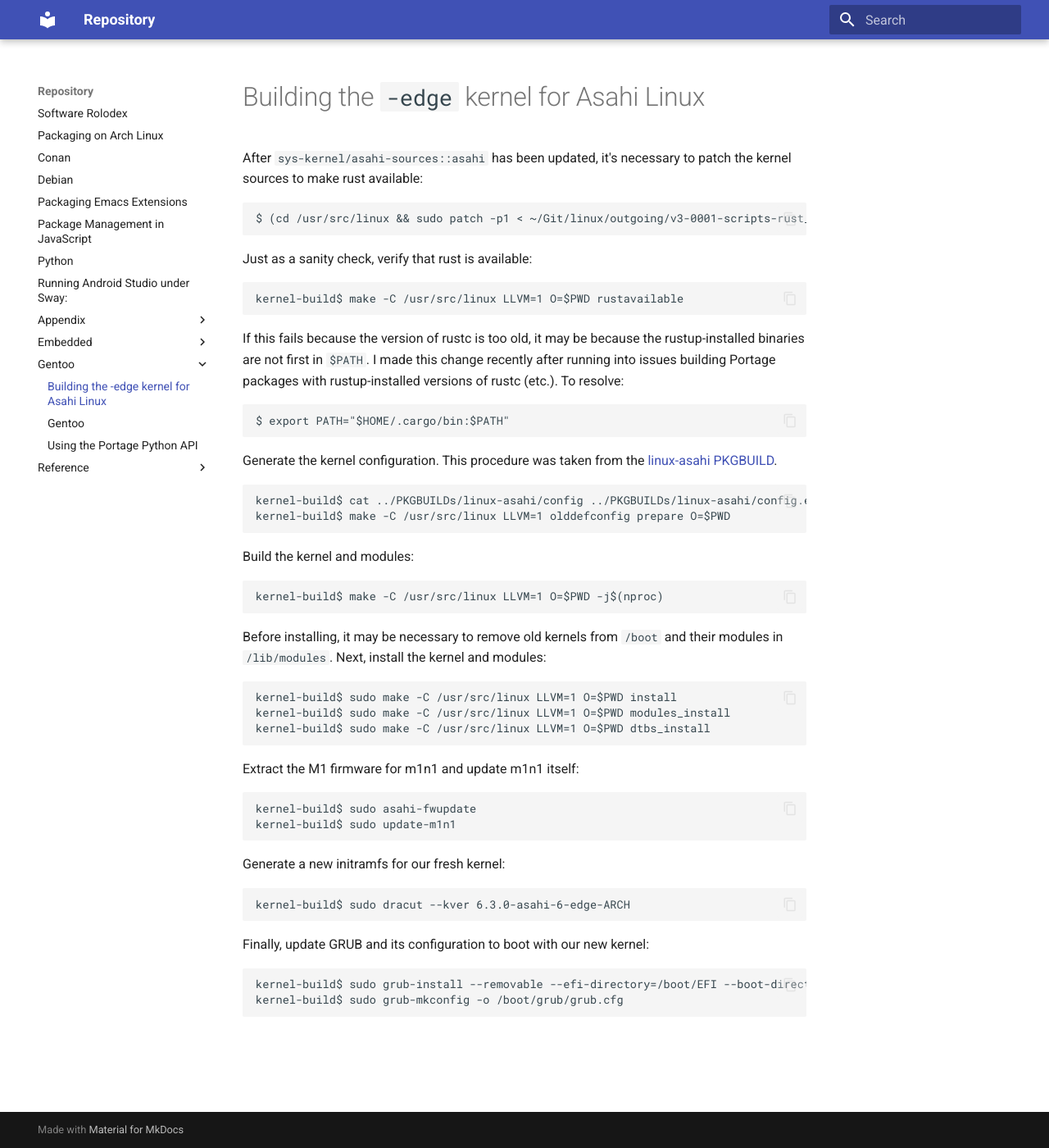
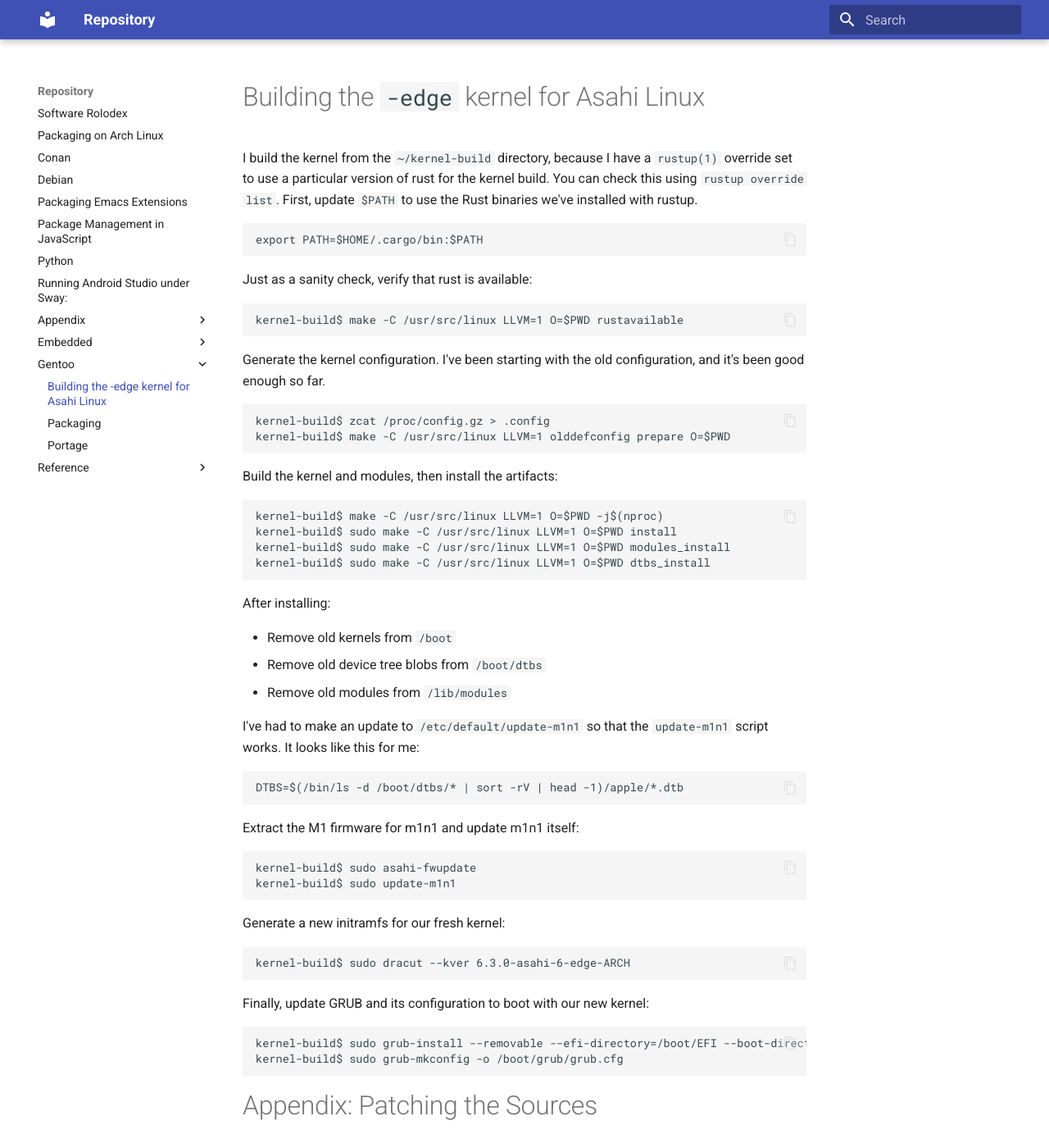
Before and after one commit to AmateurECE/twardyece-repository, an MkDocs documentation site: the page built from docs/Gentoo/AsahiKernel.md, in a window 1280 px wide and 1400 px high. Shown: the whole window at 82% size. Built offline with MkDocs 1.6.1 and Material for MkDocs 9.7.7, drawn with Linux system fonts in a browser that asks for light colours; some of the changed text lies outside the part shown.

Commit message:
Gentoo: Update a bunch of these docs

````diff
--- a/docs/Gentoo/AsahiKernel.md
+++ b/docs/Gentoo/AsahiKernel.md
@@ -1,10 +1,12 @@
 # Building the `-edge` kernel for Asahi Linux
 
-After `sys-kernel/asahi-sources::asahi` has been updated, it's necessary to
-patch the kernel sources to make rust available:
+I build the kernel from the `~/kernel-build` directory, because I have a
+`rustup(1)` override set to use a particular version of rust for the kernel
+build. You can check this using `rustup override list`. First, update `$PATH`
+to use the Rust binaries we've installed with rustup.
 
 ```bash-session
-$ (cd /usr/src/linux && sudo patch -p1 < ~/Git/linux/outgoing/v3-0001-scripts-rust_is_available-Fix-clang-version-check.patch)
+export PATH=$HOME/.cargo/bin:$PATH
 ```
 
 Just as a sanity check, verify that rust is available:
@@ -13,36 +15,34 @@ Just as a sanity check, verify that rust is available:
 kernel-build$ make -C /usr/src/linux LLVM=1 O=$PWD rustavailable
 ```
 
-If this fails because the version of rustc is too old, it may be because the
-rustup-installed binaries are not first in `$PATH`. I made this change
-recently after running into issues building Portage packages with
-rustup-installed versions of rustc (etc.). To resolve:
+Generate the kernel configuration. I've been starting with the old
+configuration, and it's been good enough so far.
 
 ```bash-session
-$ export PATH="$HOME/.cargo/bin:$PATH"
-```
-
-Generate the kernel configuration. This procedure was taken from the
-[linux-asahi PKGBUILD][1].
-
-```bash-session
-kernel-build$ cat ../PKGBUILDs/linux-asahi/config ../PKGBUILDs/linux-asahi/config.edge > .config
+kernel-build$ zcat /proc/config.gz > .config
 kernel-build$ make -C /usr/src/linux LLVM=1 olddefconfig prepare O=$PWD
 ```
 
-Build the kernel and modules:
+Build the kernel and modules, then install the artifacts:
 
 ```bash-session
 kernel-build$ make -C /usr/src/linux LLVM=1 O=$PWD -j$(nproc)
-```
-
-Before installing, it may be necessary to remove old kernels from `/boot` and
-their modules in `/lib/modules`. Next, install the kernel and modules:
-
-```bash-session
 kernel-build$ sudo make -C /usr/src/linux LLVM=1 O=$PWD install
 kernel-build$ sudo make -C /usr/src/linux LLVM=1 O=$PWD modules_install
 kernel-build$ sudo make -C /usr/src/linux LLVM=1 O=$PWD dtbs_install
+```
+
+After installing:
+
+* Remove old kernels from `/boot`
+* Remove old device tree blobs from `/boot/dtbs`
+* Remove old modules from `/lib/modules`
+
+I've had to make an update to `/etc/default/update-m1n1` so that the
+`update-m1n1` script works. It looks like this for me:
+
+```bash-session
+DTBS=$(/bin/ls -d /boot/dtbs/* | sort -rV | head -1)/apple/*.dtb
 ```
 
 Extract the M1 firmware for m1n1 and update m1n1 itself:
@@ -65,4 +65,13 @@ kernel-build$ sudo grub-install --removable --efi-directory=/boot/EFI --boot-dir
 kernel-build$ sudo grub-mkconfig -o /boot/grub/grub.cfg
 ```
 
+# Appendix: Patching the Sources
+
+In the past, it's been necessary to patch the sources to fix various bugs. In
+this example, I applied a patch that would fix a build-time check on clang:
+
+```bash-session
+$ (cd /usr/src/linux && sudo patch -p1 < ~/Git/linux/outgoing/v3-0001-scripts-rust_is_available-Fix-clang-version-check.patch)
+```
+
 [1]: https://github.com/AsahiLinux/PKGBUILDs/blob/main/linux-asahi/PKGBUILD
````
Also changed, not shown: docs/Embedded/Yocto.md (+13 -0 lines), docs/Gentoo/Packaging.md (+9 -1 lines), docs/Gentoo/Portage.md (+31 -2 lines).
